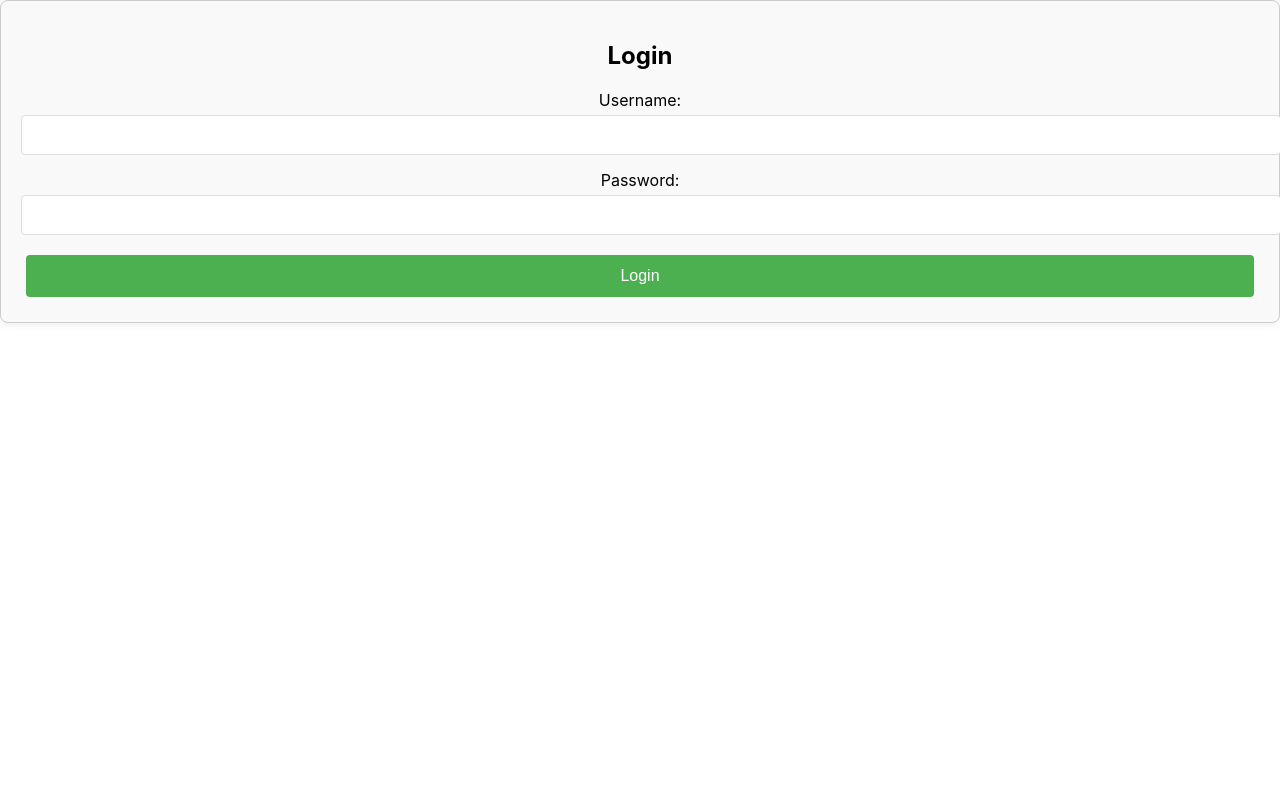
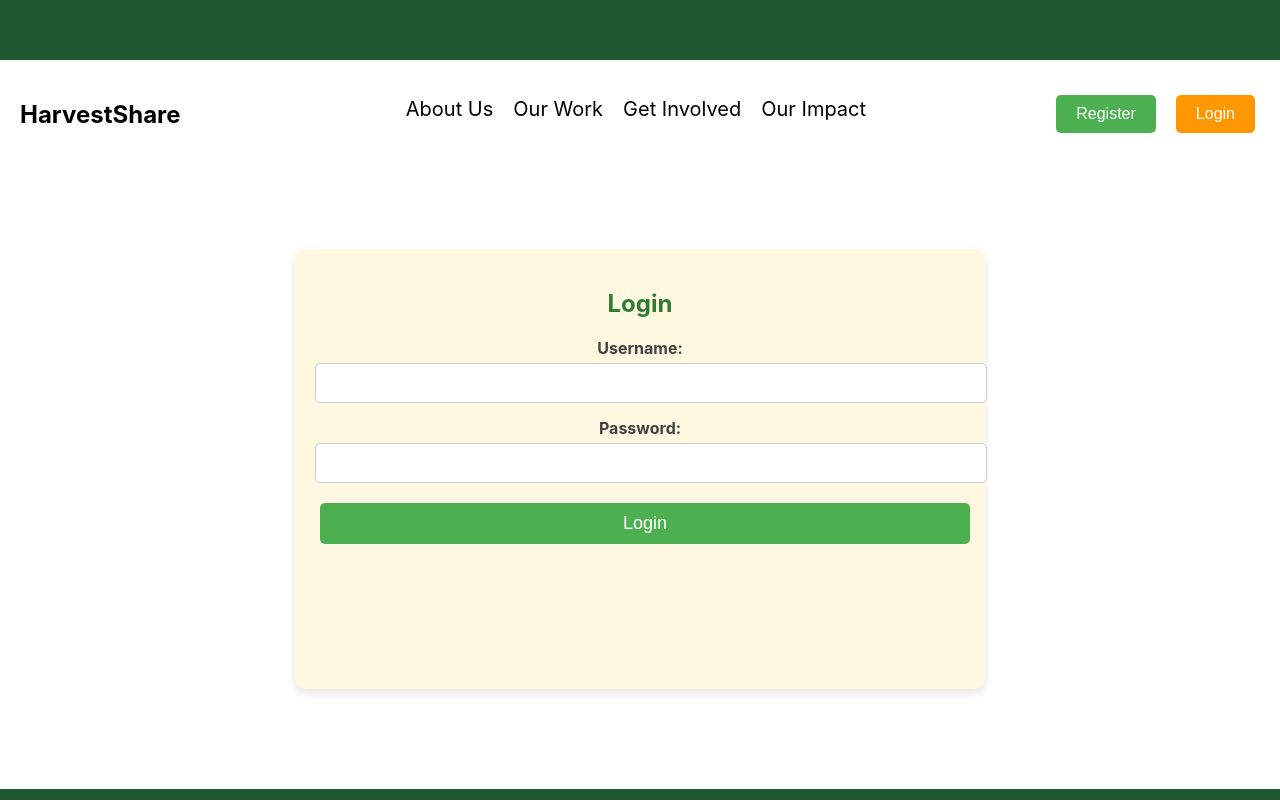
Before and after one commit to Rhoda-NM/harvestapp, a React (Create React App) app in the folder client/: page /login in a window 1280 px wide. Shown: the top 800 px of the page. Built offline with nearby package versions, Linux system fonts and the light colour scheme.

Commit message:
navbar navigation

```diff
--- a/client/package.json
+++ b/client/package.json
@@ -2,7 +2,7 @@
   "name": "client",
   "version": "0.1.0",
   "private": true,
-  "proxy": "https://onestopshop-project.onrender.com/",
+  "proxy": "http://127.0.0.1:5000",
   "dependencies": {
     "@fortawesome/fontawesome-svg-core": "^6.6.0",
     "@fortawesome/free-brands-svg-icons": "^6.6.0",
@@ -11,6 +11,7 @@
     "@testing-library/jest-dom": "^5.17.0",
     "@testing-library/react": "^13.4.0",
     "@testing-library/user-event": "^13.5.0",
+    "axios": "^1.7.6",
     "formik": "^2.4.6",
     "react": "^18.3.1",
     "react-dom": "^18.3.1",
--- a/client/src/components/DonorSignup.js
+++ b/client/src/components/DonorSignup.js
@@ -2,6 +2,8 @@ import React from 'react';
 import styled from 'styled-components';
 import { Formik, Form, Field, ErrorMessage } from 'formik';
 import * as Yup from 'yup';
+import Footer from './Footer';
+import Navbar from './Navbar';
 
 
 const DonorForm = () => {
@@ -53,6 +55,8 @@ const DonorForm = () => {
   };
 
   return (
+    <>
+    <Navbar />
     <DonorFormContainer>
       <FormTitle>Register as a Donor</FormTitle>
       <Formik
@@ -108,6 +112,8 @@ const DonorForm = () => {
         )}
       </Formik>
     </DonorFormContainer>
+    <Footer />
+    </>
   );
 };
 
--- a/client/src/components/FoodBankSignup.js
+++ b/client/src/components/FoodBankSignup.js
@@ -2,6 +2,8 @@ import React from 'react';
 import styled from 'styled-components';
 import { Formik, Form, Field, ErrorMessage } from 'formik';
 import * as Yup from 'yup';
+import Footer from './Footer';
+import Navbar from './Navbar';
 
 const FoodBankForm = () => {
   const initialValues = {
@@ -52,6 +54,8 @@ const FoodBankForm = () => {
   };
 
   return (
+    <>
+    <Navbar />
     <FoodBankFormContainer>
       <FormTitle>Create a Food Bank</FormTitle>
       <Formik
@@ -113,6 +117,8 @@ const FoodBankForm = () => {
         )}
       </Formik>
     </FoodBankFormContainer>
+    <Footer />
+    </>
   );
 };
 
--- a/client/src/components/Login.js
+++ b/client/src/components/Login.js
@@ -1,5 +1,8 @@
 import React, { useState } from 'react';
-import './LoginForm.css';
+import styled from 'styled-components';
+import Footer from './Footer';
+import Navbar from './Navbar';
+
 
 const LoginForm = () => {
   const [username, setUsername] = useState('');
@@ -16,10 +19,7 @@ const LoginForm = () => {
       return;
     }
 
-    const loginData = {
-      username,
-      password,
-    };
+    const loginData = { username, password };
 
     try {
       const response = await fetch('/login', {
@@ -33,50 +33,120 @@ const LoginForm = () => {
       if (response.ok) {
         const result = await response.json();
         setMessage('Login successful!');
-        // Handle successful login here, e.g., redirect or save token
+        setError(''); // Clear any previous errors
+        // Optionally handle successful login (e.g., redirect or save token)
       } else {
         const errorResult = await response.json();
         setError(errorResult.message || 'An error occurred');
+        setMessage(''); // Clear any previous messages
       }
     } catch (err) {
       console.error('Error:', err);
       setError('An error occurred');
+      setMessage(''); // Clear any previous messages
     }
   };
 
   return (
-    <div className="login-form-container">
-      <h2>Login</h2>
+    <>
+    <Navbar />
+    <LoginFormContainer>
+      <FormTitle>Login</FormTitle>
       <form onSubmit={handleSubmit}>
-        <div className="form-group">
-          <label htmlFor="username">Username:</label>
-          <input
+        <FormGroup>
+          <Label htmlFor="username">Username:</Label>
+          <Input
             type="text"
             id="username"
             value={username}
             onChange={(e) => setUsername(e.target.value)}
             required
           />
-        </div>
+        </FormGroup>
 
-        <div className="form-group">
-          <label htmlFor="password">Password:</label>
-          <input
+        <FormGroup>
+          <Label htmlFor="password">Password:</Label>
+          <Input
             type="password"
             id="password"
             value={password}
             onChange={(e) => setPassword(e.target.value)}
             required
           />
-        </div>
+        </FormGroup>
 
-        <button type="submit">Login</button>
+        <Button type="submit">Login</Button>
       </form>
 
-      {message && <p className="success-message">{message}</p>}
-      {error && <p className="error-message">{error}</p>}
-    </div>
+      {message && <SuccessMessage>{message}</SuccessMessage>}
+      {error && <ErrorMessage>{error}</ErrorMessage>}
+    </LoginFormContainer>
+    <Footer />
+    </>
   );
 };
 
+const LoginFormContainer = styled.div`
+  max-width: 650px;
+  min-height: 400px;
+  margin: 80px auto 100px auto;
+  padding: 20px;
+  background-color: #FFF8E1; /* Soft Cream */
+  border-radius: 10px;
+  box-shadow: 0px 4px 8px rgba(0, 0, 0, 0.1);
+`;
+
+const FormTitle = styled.h2`
+  text-align: center;
+  color: #2E7D32; /* Deep Forest Green */
+`;
+
+const FormGroup = styled.div`
+  margin-bottom: 15px;
+`;
+
+const Label = styled.label`
+  display: block;
+  margin-bottom: 5px;
+  font-weight: bold;
+  color: #424242; /* Charcoal Gray */
+`;
+
+const Input = styled.input`
+  width: 100%;
+  padding: 10px;
+  border-radius: 5px;
+  border: 1px solid #ccc;
+  font-size: 16px;
+`;
+
+const Button = styled.button`
+  width: 100%;
+  padding: 10px;
+  background-color: #4CAF50; /* Primary Green */
+  color: #FFFFFF;
+  border: none;
+  border-radius: 5px;
+  font-size: 18px;
+  cursor: pointer;
+
+  &:hover {
+    background-color: #388E3C; /* Darker shade of green */
+  }
+`;
+
+const SuccessMessage = styled.p`
+  color: #4CAF50; /* Primary Green */
+  font-weight: bold;
+  text-align: center;
+  margin-top: 15px;
+`;
+
+const ErrorMessage = styled.p`
+  color: #FF9800; /* Earthy Orange */
+  font-weight: bold;
+  text-align: center;
+  margin-top: 15px;
+`;
+
 export default LoginForm;
--- a/client/src/components/Navbar.js
+++ b/client/src/components/Navbar.js
@@ -1,4 +1,4 @@
-import React from 'react';
+import React, { useState } from 'react';
 import styled from 'styled-components';
 import { useAuth } from "./AuthContext";
 import { useNavigate, Link } from 'react-router-dom';
@@ -39,6 +39,7 @@ const NavLink = styled.a`
 
 const ButtonContainer = styled.div`
   display: flex;
+  align-items: center;
   gap: 10px;
 `;
 
@@ -57,10 +58,45 @@ const Button = styled.button`
       props.primary ? "#388E3C" : "##fdac36"}; /* Darker shades for hover */
   }
 `;
+const DropdownContainer = styled.div`
+  position: relative;
+  display: inline-block;
+`;
+
+const DropdownButton = styled(Button)`
+  background-color: #4CAF50; /* Primary Green */
+  &:hover {
+    background-color: #388E3C; /* Darker shade of green */
+  }
+`;
+
+const DropdownContent = styled.div`
+  display: ${props => (props.isOpen ? 'block' : 'none')};
+  position: absolute;
+  background-color: #f9f9f9;
+  min-width: 160px;
+  box-shadow: 0px 8px 16px 0px rgba(0,0,0,0.2);
+  z-index: 1;
+`;
+
+const DropdownItem = styled(Link)`
+  color: #424242; /* Charcoal Gray */
+  padding: 12px 16px;
+  text-decoration: none;
+  display: block;
+  &:hover {
+    color: #000;
+    text-decoration: underline;
+    text-decoration-color: #fdac36;
+  }
+`;
 
 function Navbar() {
   const { logout, isLoggedIn } = useAuth();
   const navigate = useNavigate();
+  const [isDropdownOpen, setDropDownOpen] = useState(false);
+
+  const toggleDropDown = () => setDropDownOpen(!isDropdownOpen);
 
   const handleLogout = () => {
     logout(); // Call the logout function from your AuthContext
@@ -84,24 +120,23 @@ function Navbar() {
           <li>
             <NavLink href="#contact">Our Impact</NavLink>
           </li>
-          {isLoggedIn ? (
-            <>
-              <li>
-                <button onClick={handleLogout} className="logout-btn">
-                  Logout
-                </button>{" "}
-                {/* Functional logout button */}
-              </li>
-            </>
-          ) : (
-            <li>
-              <Link to="/signin">Sign In</Link>
-            </li>
-          )}
+
+
         </NavLinks>
         <ButtonContainer>
-          <Button primary>Register</Button>
-          <Button>Login</Button>
+            <DropdownContainer>
+                <DropdownButton onClick={toggleDropDown}>Register</DropdownButton>
+                <DropdownContent isOpen={isDropdownOpen}>
+                <Link><DropdownItem to="/donor/register">As Donor</DropdownItem></Link>
+                <DropdownItem to="/bank/register">As Food Bank</DropdownItem>
+                </DropdownContent>
+            </DropdownContainer>
+          {isLoggedIn ? (
+            <Button onClick={handleLogout}>Logout</Button>
+          ): (
+            <Link to="/login"><Button>Login</Button></Link>
+          )}
+
         </ButtonContainer>
       </NavbarContainer>
     </>
```
Also changed, not shown: 1 other file (tests, documents, lock files or other folders).
